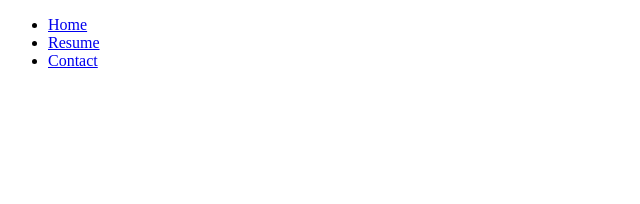
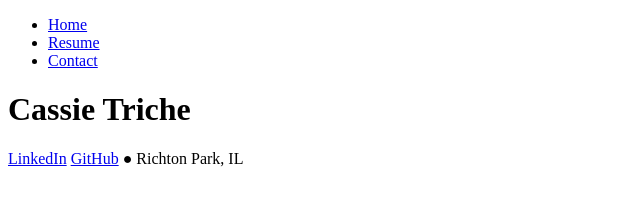
Before and after one commit to techmommy2410/techmommy2410.github.io, a plain HTML site: page resume.html in a window 1280 px wide. Shown: the whole page, without its empty margins (0-640 px from the left). Drawn offline with Linux system fonts and the light colour scheme.

Commit message:
Editing Resume

```diff
--- a/resume.html
+++ b/resume.html
@@ -13,5 +13,12 @@
               <li><a href="contact.html">Contact</a></li>
             </ul>
           </nav>
+          <h1>Cassie Triche</h1>
+<div>
+  <a href="https://www.linkedin.com/in/ctriche/" target="_blank" rel="noopener">LinkedIn</a>
+  <a href="https://techmommy2410.github.io/" target="_blank" rel="noopener">GitHub</a>
+  &#x25CF;
+  Richton Park, IL
+</div>
     </body>
 </html>
```
